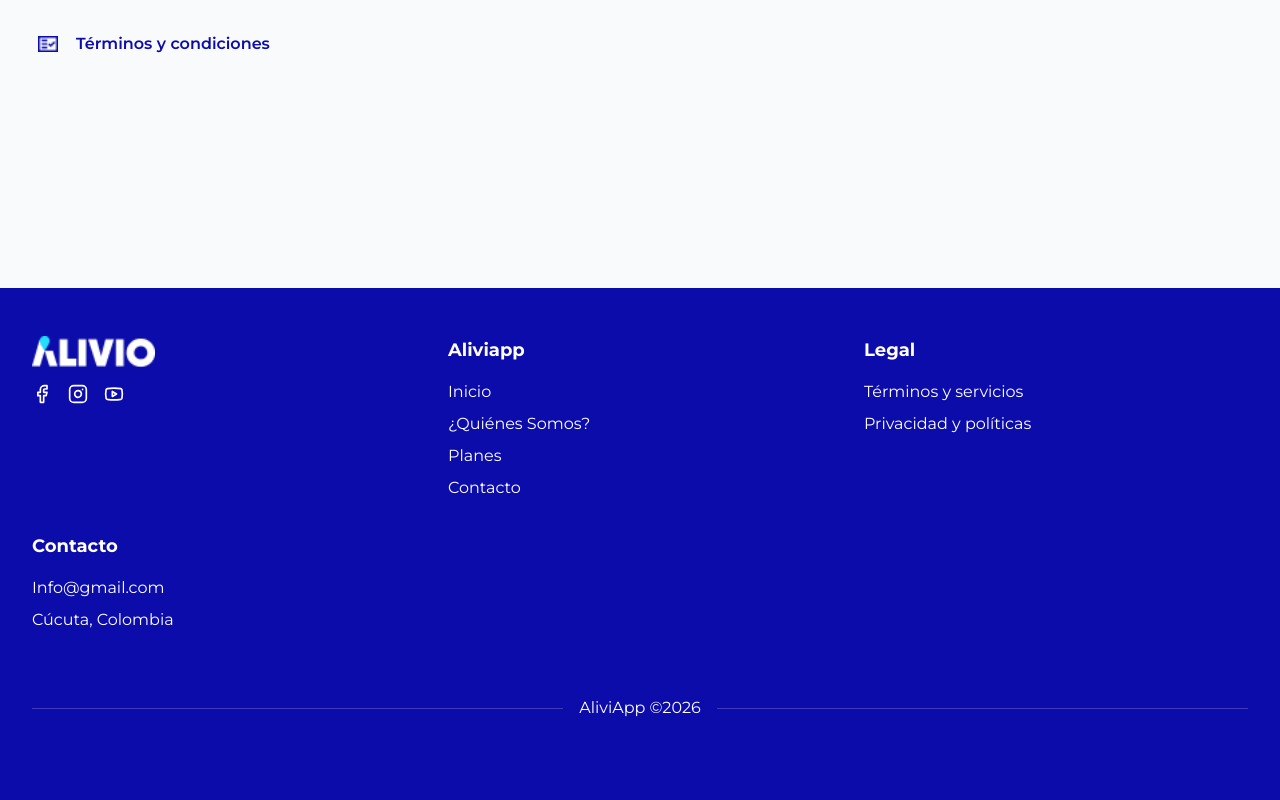
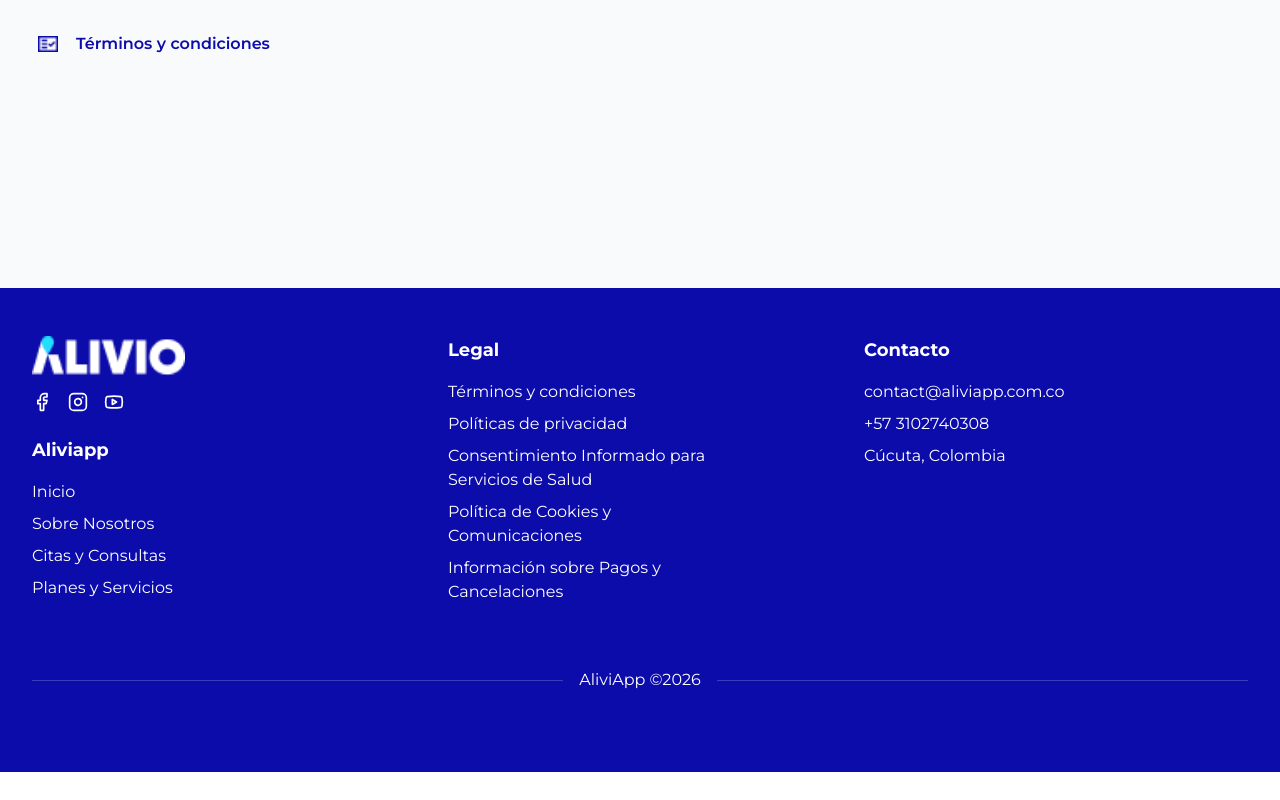
Before and after one commit to ChilyGarcia/alivio, a Next.js app: page /settings in a window 1280 px wide. Shown: the part 512-1312 px from the top of the page. After the commit the page ends 1284 px from the top, so only its background shows below. Built offline with nearby package versions, Linux system fonts and the light colour scheme.

Commit message:
fix:footer text

```diff
--- a/src/components/footer.tsx
+++ b/src/components/footer.tsx
@@ -8,25 +8,27 @@ export default function Footer() {
   return (
     <footer className="bg-primary text-white py-12">
       <div className="max-w-7xl mx-auto px-4 sm:px-6 lg:px-8">
-        <div className="grid grid-cols-1 md:grid-cols-3 gap-8">
-          {/* Logo and Social Media */}
-          <div>
-            <div className="flex items-center">
+        <div className="grid grid-cols-1 md:grid-cols-12 gap-8">
+          {/* Logo, Social Media y Enlaces AliviApp */}
+          <div className="md:col-span-4">
+            <div className="flex items-center mb-4">
               <Image
                 src="/images/icon-footer.png"
                 alt="Aliviapp"
-                width={80}
-                height={20}
-                className="h-8 w-auto"
+                width={120}
+                height={40}
+                className="h-10 w-auto"
               />
             </div>
-            <div className="mt-4 flex gap-4">
+            <div className="flex gap-4 mb-6">
               <a href="#" className="text-white hover:text-gray-200">
                 <Facebook size={20} />
               </a>
               <a
                 href="https://www.instagram.com/aliviapp.co/"
                 className="text-white hover:text-gray-200"
+                target="_blank"
+                rel="noopener noreferrer"
               >
                 <Instagram size={20} />
               </a>
@@ -34,57 +36,71 @@ export default function Footer() {
                 <Youtube size={20} />
               </a>
             </div>
+            <div>
+              <h3 className="text-lg font-bold mb-4">Aliviapp</h3>
+              <ul className="space-y-2">
+                <li>
+                  <a href="#" className="text-white hover:text-gray-200">
+                    Inicio
+                  </a>
+                </li>
+                <li>
+                  <a href="#" className="text-white hover:text-gray-200">
+                    Sobre Nosotros
+                  </a>
+                </li>
+                <li>
+                  <a href="#" className="text-white hover:text-gray-200">
+                    Citas y Consultas
+                  </a>
+                </li>
+                <li>
+                  <a href="#" className="text-white hover:text-gray-200">
+                    Planes y Servicios
+                  </a>
+                </li>
+              </ul>
+            </div>
           </div>
 
-          {/* Compañía */}
-          <div>
-            <h3 className="text-lg font-bold mb-4">Aliviapp</h3>
+          {/* Legal - Centered */}
+          <div className="md:col-start-5 md:col-span-3">
+            <h3 className="text-lg font-bold mb-4">Legal</h3>
             <ul className="space-y-2">
               <li>
                 <a href="#" className="text-white hover:text-gray-200">
-                  Inicio
+                  Términos y condiciones
                 </a>
               </li>
               <li>
                 <a href="#" className="text-white hover:text-gray-200">
-                  ¿Quiénes Somos?
+                  Políticas de privacidad
                 </a>
               </li>
               <li>
                 <a href="#" className="text-white hover:text-gray-200">
-                  Planes
+                  Consentimiento Informado para Servicios de Salud
                 </a>
               </li>
               <li>
                 <a href="#" className="text-white hover:text-gray-200">
-                  Contacto
+                  Política de Cookies y Comunicaciones
+                </a>
+              </li>
+              <li>
+                <a href="#" className="text-white hover:text-gray-200">
+                  Información sobre Pagos y Cancelaciones
                 </a>
               </li>
             </ul>
           </div>
 
-          {/* Legal */}
-          <div>
-            <h3 className="text-lg font-bold mb-4">Legal</h3>
-            <ul className="space-y-2">
-              <li>
-                <a href="#" className="text-white hover:text-gray-200">
-                  Términos y servicios
-                </a>
-              </li>
-              <li>
-                <a href="#" className="text-white hover:text-gray-200">
-                  Privacidad y políticas
-                </a>
-              </li>
-            </ul>
-          </div>
-
-          {/* Contacto */}
-          <div className="md:col-span-3">
+          {/* Contacto - Right */}
+          <div className="md:col-start-9 md:col-span-4">
             <h3 className="text-lg font-bold mb-4">Contacto</h3>
             <ul className="space-y-2">
-              <li className="text-white">Info@gmail.com</li>
+              <li className="text-white">contact@aliviapp.com.co</li>
+              <li className="text-white">+57 3102740308</li>
               <li className="text-white">Cúcuta, Colombia</li>
             </ul>
           </div>
```
